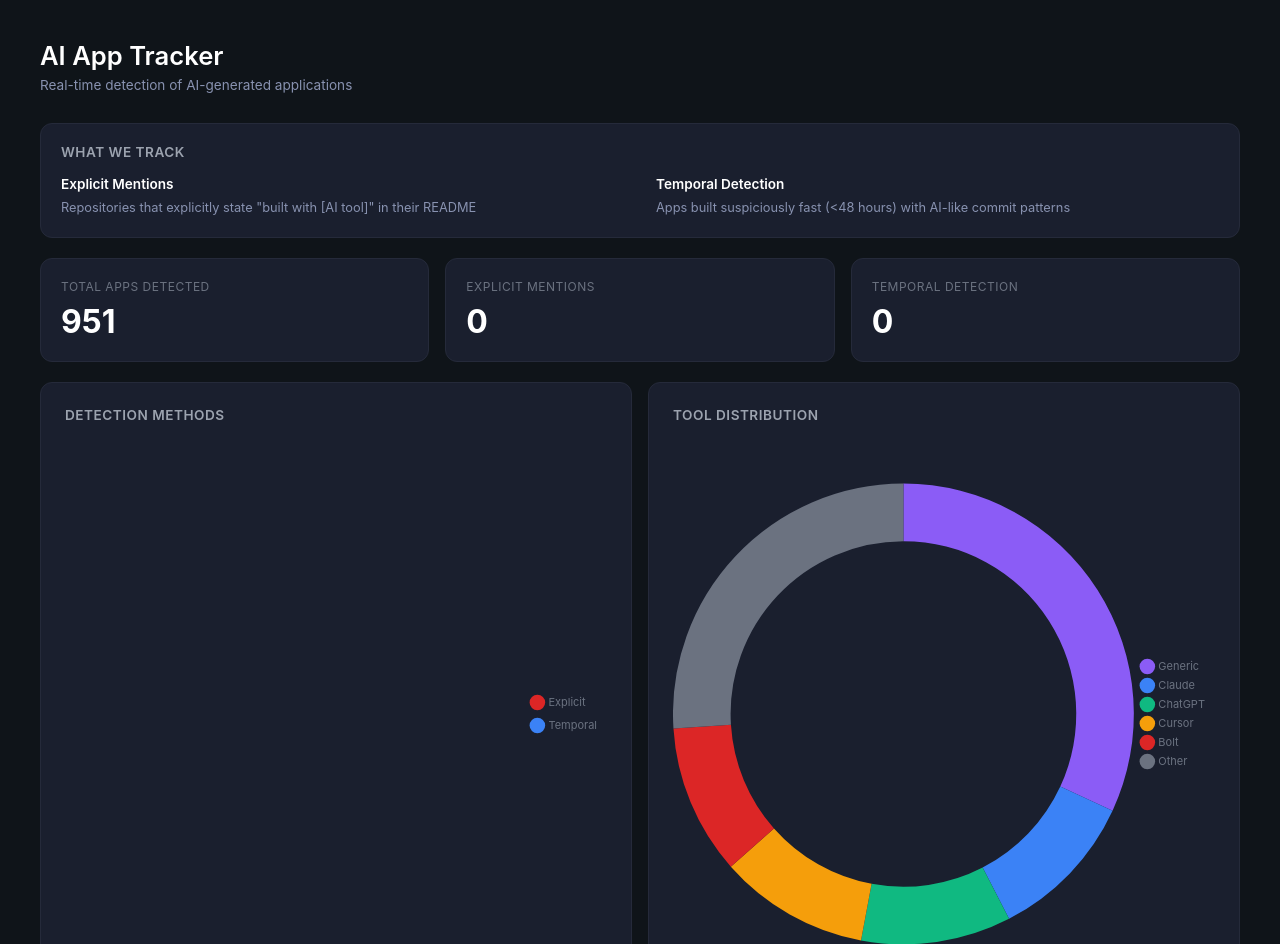
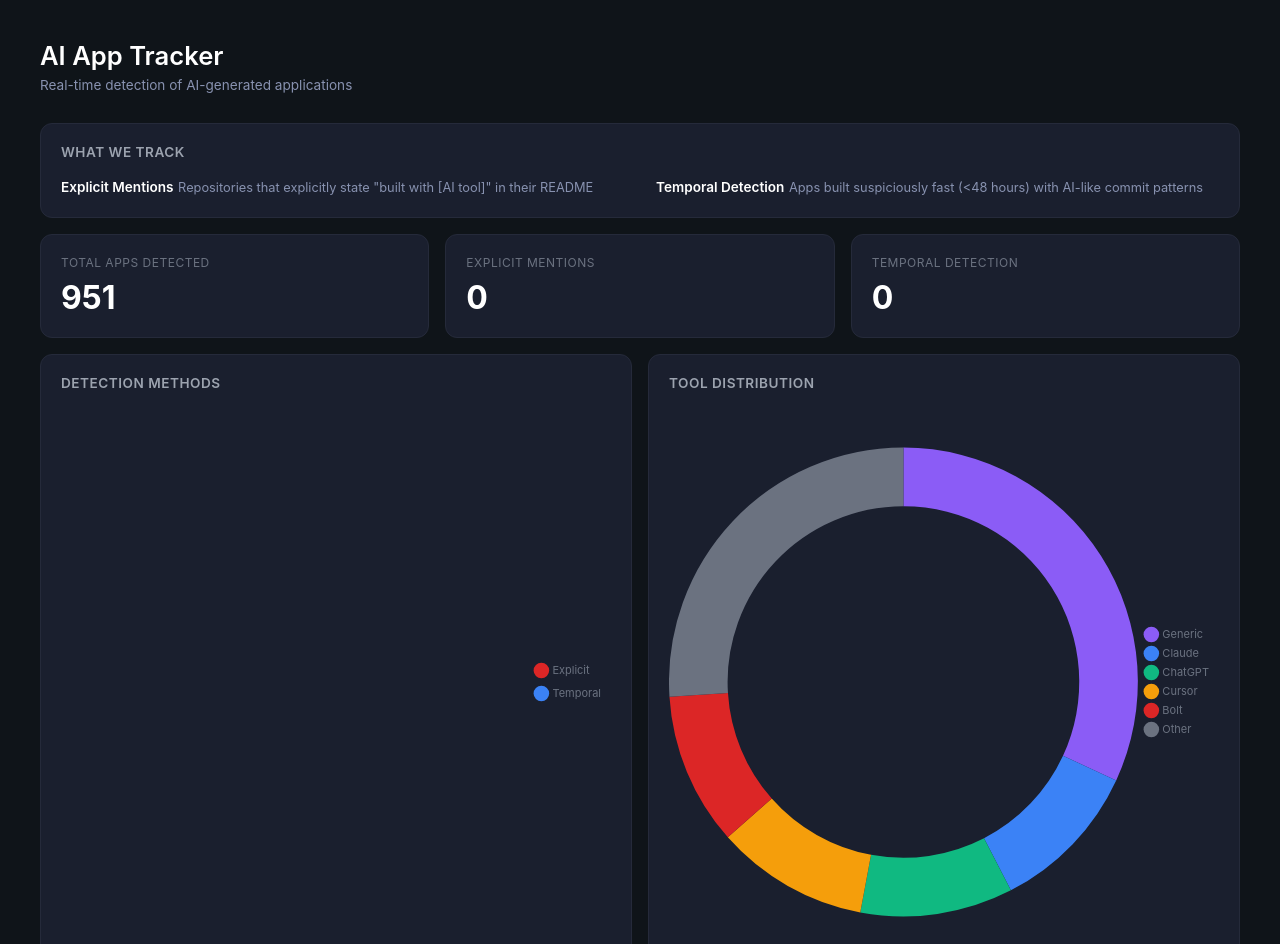
Before and after one commit to cristinamerisoiu/ai-app-tracker, a website: page index.html in a window 1280 px wide. Shown: the top 944 px of the page. Drawn offline with nearby package versions, Linux system fonts and the light colour scheme.

Commit message:
Update style.css

```diff
--- a/style.css
+++ b/style.css
@@ -8,7 +8,7 @@ body {
     font-family: -apple-system, BlinkMacSystemFont, 'Segoe UI', sans-serif;
     background: #0f1419;
     color: #e5e5e5;
-    padding: 40px 20px;
+    padding: 20px;
     min-height: 100vh;
 }
 
@@ -33,15 +33,18 @@ h1 {
     color: #8892b0;
 }
 
-.legend-box {
+.legend-box,
+.stat-card,
+.chart-box {
     background: #1a1f2e;
     border-radius: 12px;
     padding: 20px;
     border: 1px solid #252a3a;
-    margin-bottom: 20px;
+    margin-bottom: 16px;
 }
 
-.legend-box h4 {
+.legend-box h4,
+h3 {
     font-size: 0.85rem;
     font-weight: 600;
     color: #9ca3af;
@@ -52,40 +55,20 @@ h1 {
 
 .legend-grid {
     display: grid;
-    grid-template-columns: 1fr 1fr;
-    gap: 32px;
-}
-
-.legend-item {
-    display: flex;
-    flex-direction: column;
-    gap: 6px;
+    gap: 20px;
 }
 
 .legend-label {
     font-size: 0.85rem;
     font-weight: 600;
     color: #fff;
+    margin-bottom: 6px;
 }
 
 .legend-text {
     font-size: 0.8rem;
     color: #8892b0;
     line-height: 1.5;
-}
-
-.stats-row {
-    display: grid;
-    grid-template-columns: repeat(3, 1fr);
-    gap: 16px;
-    margin-bottom: 20px;
-}
-
-.stat-card {
-    background: #1a1f2e;
-    border-radius: 12px;
-    padding: 20px;
-    border: 1px solid #252a3a;
 }
 
 .stat-label {
@@ -102,33 +85,6 @@ h1 {
     color: #fff;
 }
 
-.charts-row {
-    display: grid;
-    grid-template-columns: 1fr 1fr;
-    gap: 16px;
-    margin-bottom: 30px;
-}
-
-.chart-box {
-    background: #1a1f2e;
-    border-radius: 12px;
-    padding: 24px;
-    border: 1px solid #252a3a;
-}
-
-.chart-box.full {
-    margin-top: 0;
-}
-
-h3 {
-    font-size: 0.85rem;
-    font-weight: 600;
-    color: #9ca3af;
-    margin-bottom: 20px;
-    text-transform: uppercase;
-    letter-spacing: 0.5px;
-}
-
 footer {
     margin-top: 30px;
     text-align: center;
@@ -136,16 +92,29 @@ footer {
     font-size: 0.75rem;
 }
 
-@media (max-width: 1024px) {
+@media (min-width: 768px) {
+    body {
+        padding: 40px 20px;
+    }
+
     .legend-grid {
-        grid-template-columns: 1fr;
+        grid-template-columns: 1fr 1fr;
+        gap: 32px;
     }
 
     .stats-row {
-        grid-template-columns: 1fr;
+        display: grid;
+        grid-template-columns: repeat(3, 1fr);
+        gap: 16px;
     }
 
     .charts-row {
-        grid-template-columns: 1fr;
+        display: grid;
+        grid-template-columns: 1fr 1fr;
+        gap: 16px;
+    }
+
+    .charts-row + .chart-box {
+        margin-top: 0;
     }
 }
```
